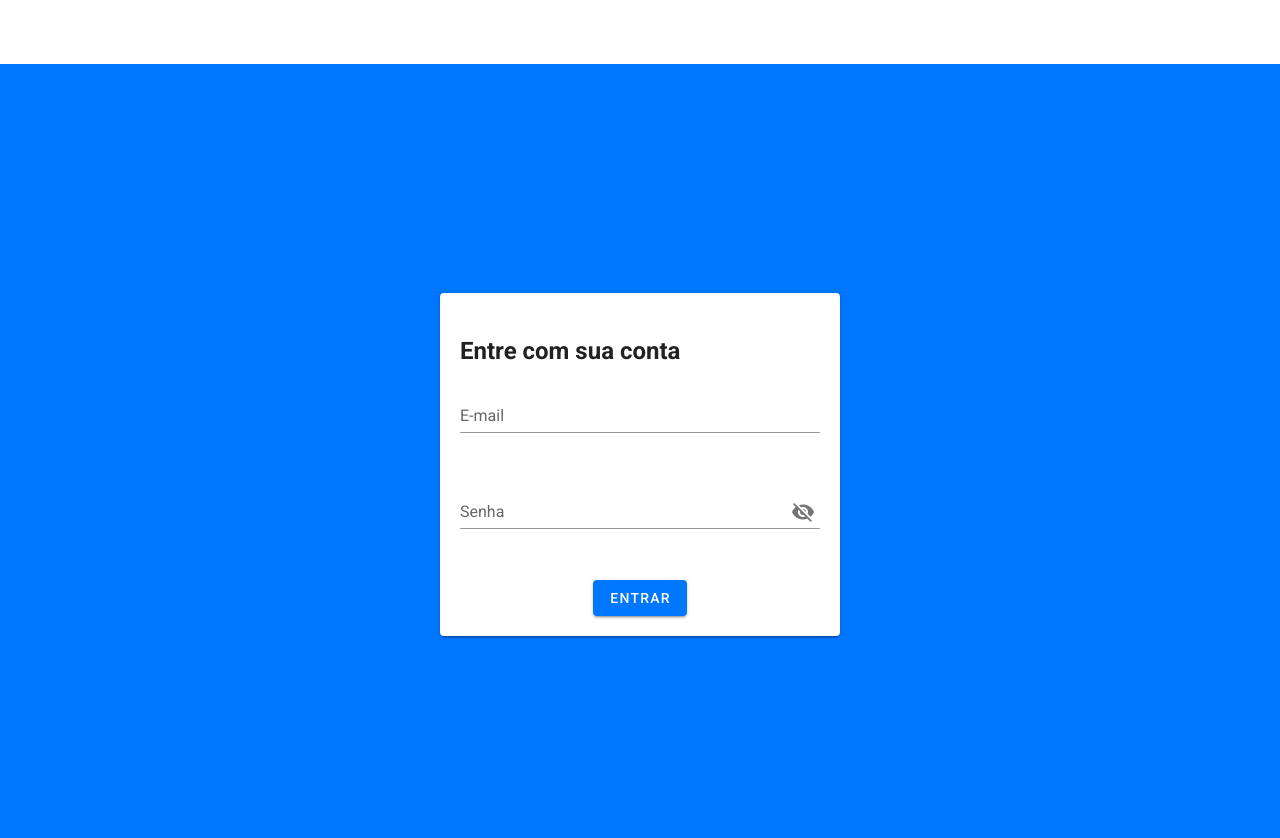
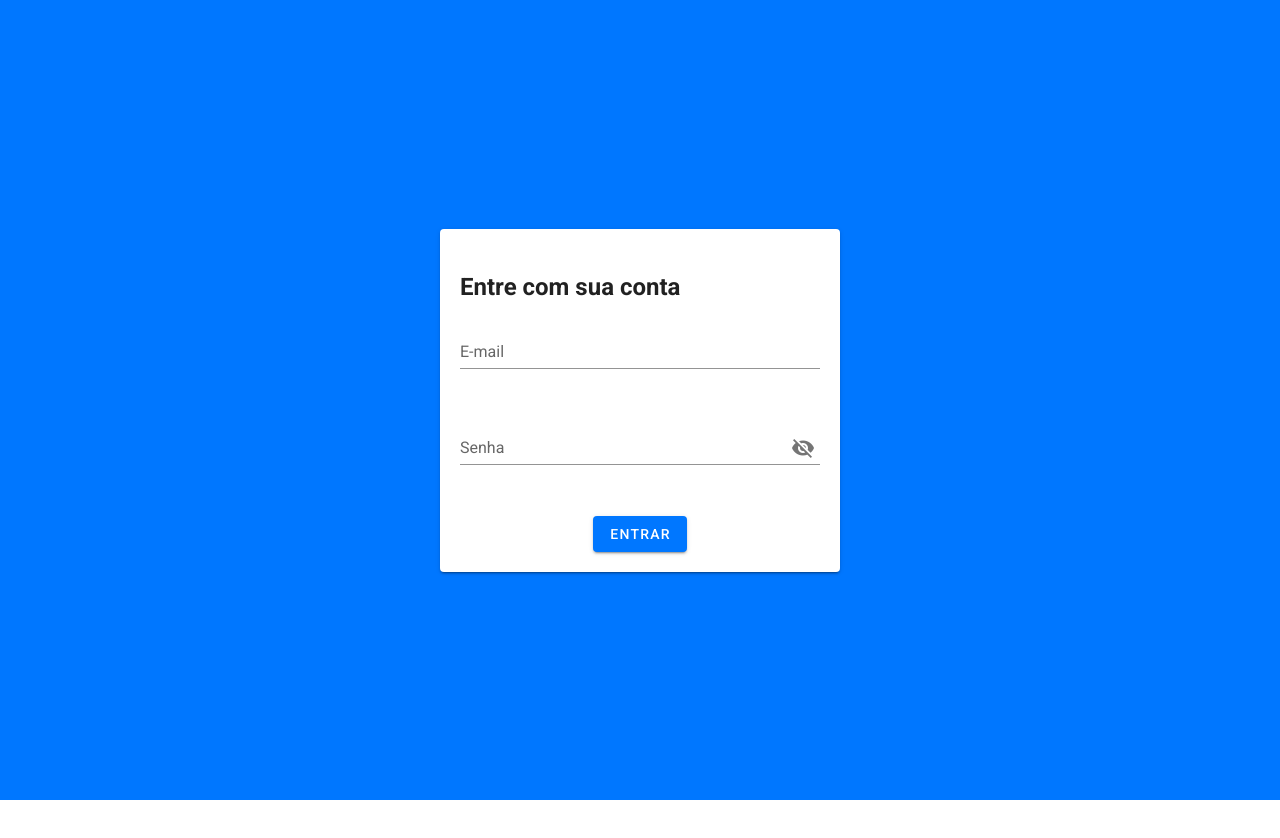
Before and after one commit to thiago-silva-santos/admin_lge, a Vue app: page /login in a window 1280 px wide. Shown: the top 838 px of the page. After the commit the page ends 800 px from the top, so only its background shows below. Built offline with nearby package versions, Linux system fonts and the light colour scheme.

Commit message:
Conserta conflito de CSS nas routerviews

```diff
--- a/src/App.vue
+++ b/src/App.vue
@@ -2,8 +2,9 @@
   <v-app>
     <div>
       <router-view name="header" />
-      <div class="router-view">
-        <router-view  />
+        <router-view name="login" />
+      <div class="router-view-items">
+        <router-view />
       </div>
       <!-- <Loading/> -->
     </div>
@@ -14,7 +15,11 @@
 body {
   font-family: "Roboto", sans-serif;
 }
-.router-view {
+.router-view-items {
   padding-top: 64px !important;
 }
+.router-view-items:empty {
+  display: none !important;
+}
+
 </style>
--- a/src/router/paths.js
+++ b/src/router/paths.js
@@ -16,7 +16,9 @@ export default [
     {
         path: '/login',
         name: 'Login',
-        component: Login,
+        components: {
+            login: Login
+        },
     },
     {
         path: '/captcha',
```
